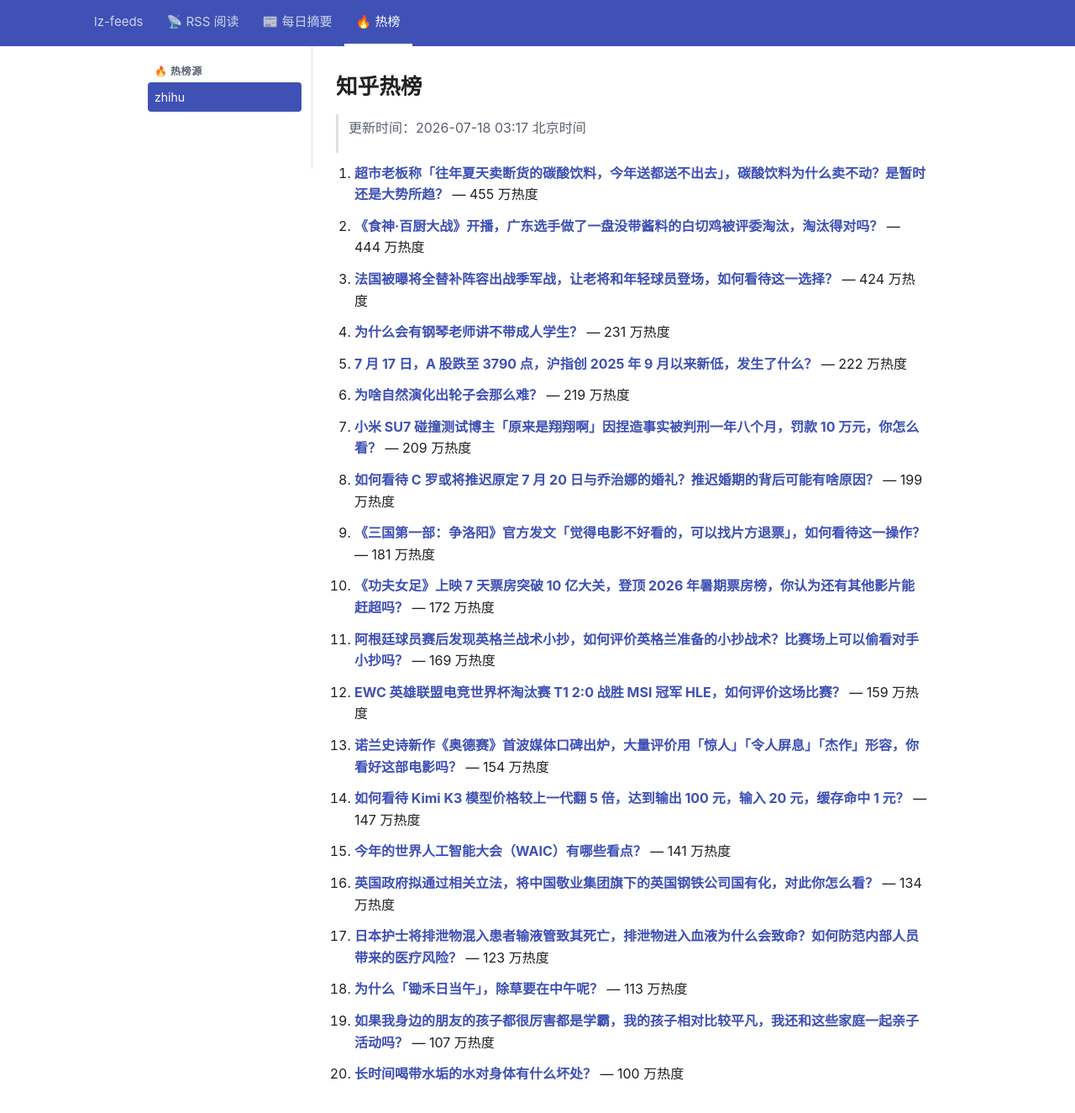
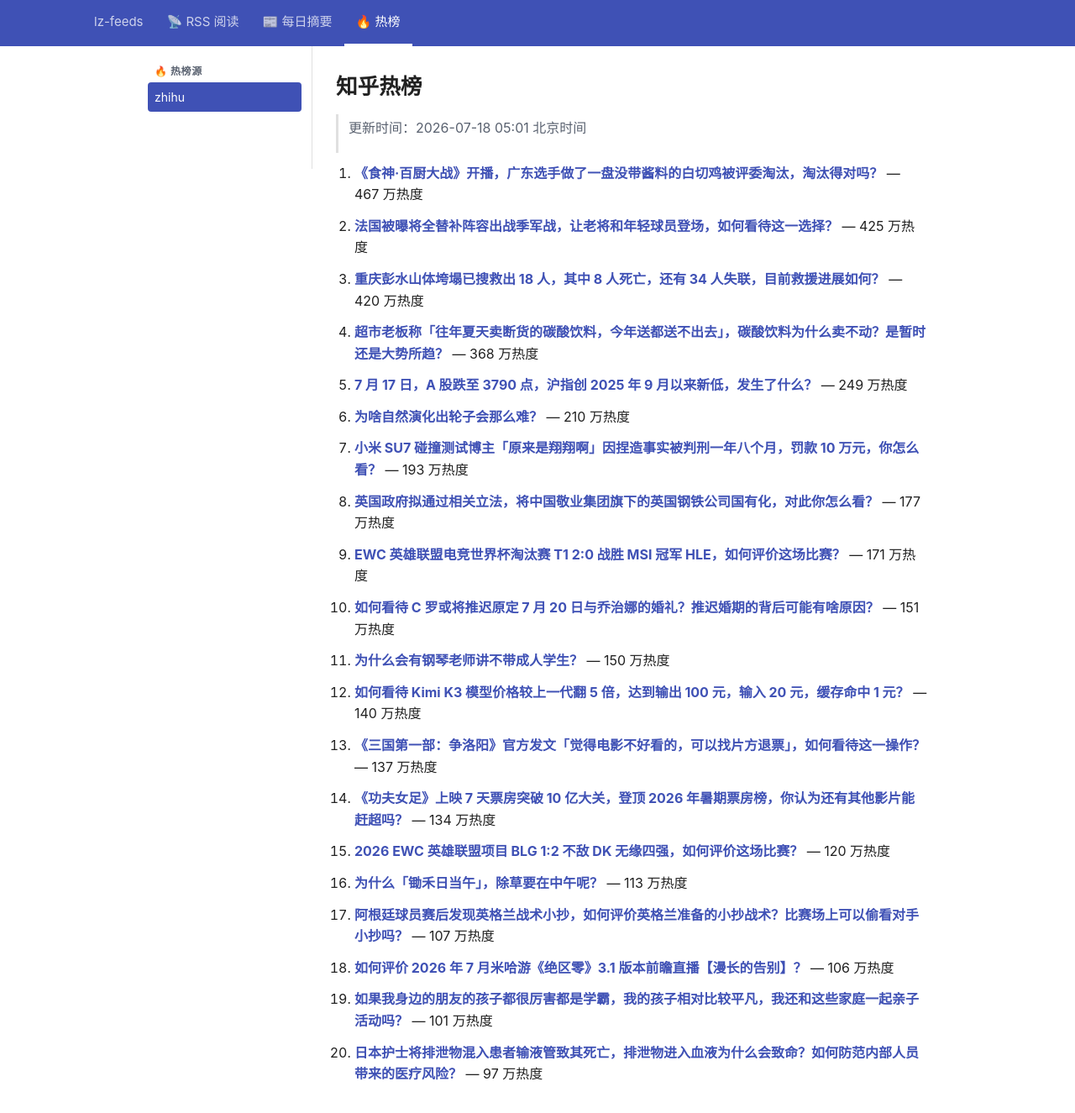
Before and after one commit to lizhang0101/lz-feeds, a Jekyll site: the page built from _hotlist/zhihu.md, in a window 1280 px wide and 1356 px high. Shown: the top 1325 px of the window at 84% size. Built offline with Jekyll 4.4.1, drawn with Linux system fonts in a browser that asks for light colours.

Commit message:
hotlist: 2026-07-17T21:01Z

```diff
--- a/_hotlist/zhihu.md
+++ b/_hotlist/zhihu.md
@@ -1,48 +1,48 @@
 ---
-updated: 2026-07-18 03:17 北京时间
+updated: 2026-07-18 05:01 北京时间
 count: 20
 ---
 
 # 知乎热榜
 
-> 更新时间：2026-07-18 03:17 北京时间
+> 更新时间：2026-07-18 05:01 北京时间
 
-1. **[超市老板称「往年夏天卖断货的碳酸饮料，今年送都送不出去」，碳酸饮料为什么卖不动？是暂时还是大势所趋？](https://www.zhihu.com/question/2061198817991418630)** — 455 万热度
+1. **[《食神·百厨大战》开播，广东选手做了一盘没带酱料的白切鸡被评委淘汰，淘汰得对吗？](https://www.zhihu.com/question/2060129175554594141)** — 467 万热度
 
-2. **[《食神·百厨大战》开播，广东选手做了一盘没带酱料的白切鸡被评委淘汰，淘汰得对吗？](https://www.zhihu.com/question/2060129175554594141)** — 444 万热度
+2. **[法国被曝将全替补阵容出战季军战，让老将和年轻球员登场，如何看待这一选择？](https://www.zhihu.com/question/2061482689165619531)** — 425 万热度
 
-3. **[法国被曝将全替补阵容出战季军战，让老将和年轻球员登场，如何看待这一选择？](https://www.zhihu.com/question/2061482689165619531)** — 424 万热度
+3. **[重庆彭水山体垮塌已搜救出 18 人，其中 8 人死亡，还有 34 人失联，目前救援进展如何？](https://www.zhihu.com/question/2061492162714395796)** — 420 万热度
 
-4. **[为什么会有钢琴老师讲不带成人学生？](https://www.zhihu.com/question/2042257207627179809)** — 231 万热度
+4. **[超市老板称「往年夏天卖断货的碳酸饮料，今年送都送不出去」，碳酸饮料为什么卖不动？是暂时还是大势所趋？](https://www.zhihu.com/question/2061198817991418630)** — 368 万热度
 
-5. **[7 月 17 日，A 股跌至 3790 点，沪指创 2025 年 9 月以来新低，发生了什么？](https://www.zhihu.com/question/2061116752398962968)** — 222 万热度
+5. **[7 月 17 日，A 股跌至 3790 点，沪指创 2025 年 9 月以来新低，发生了什么？](https://www.zhihu.com/question/2061116752398962968)** — 249 万热度
 
-6. **[为啥自然演化出轮子会那么难？](https://www.zhihu.com/question/2060649695580624117)** — 219 万热度
+6. **[为啥自然演化出轮子会那么难？](https://www.zhihu.com/question/2060649695580624117)** — 210 万热度
 
-7. **[小米 SU7 碰撞测试博主「原来是翔翔啊」因捏造事实被判刑一年八个月，罚款 10 万元，你怎么看？](https://www.zhihu.com/question/2061463583091959064)** — 209 万热度
+7. **[小米 SU7 碰撞测试博主「原来是翔翔啊」因捏造事实被判刑一年八个月，罚款 10 万元，你怎么看？](https://www.zhihu.com/question/2061463583091959064)** — 193 万热度
 
-8. **[如何看待 C 罗或将推迟原定 7 月 20 日与乔治娜的婚礼？推迟婚期的背后可能有啥原因？](https://www.zhihu.com/question/2061095985552663651)** — 199 万热度
+8. **[英国政府拟通过相关立法，将中国敬业集团旗下的英国钢铁公司国有化，对此你怎么看？](https://www.zhihu.com/question/2038539763599266938)** — 177 万热度
 
-9. **[《三国第一部：争洛阳》官方发文「觉得电影不好看的，可以找片方退票」，如何看待这一操作？](https://www.zhihu.com/question/2061409074185335802)** — 181 万热度
+9. **[EWC 英雄联盟电竞世界杯淘汰赛 T1 2:0 战胜 MSI 冠军 HLE，如何评价这场比赛？](https://www.zhihu.com/question/2061556273808775032)** — 171 万热度
 
-10. **[《功夫女足》上映 7 天票房突破 10 亿大关，登顶 2026 年暑期票房榜，你认为还有其他影片能赶超吗？](https://www.zhihu.com/question/2060038001975976897)** — 172 万热度
+10. **[如何看待 C 罗或将推迟原定 7 月 20 日与乔治娜的婚礼？推迟婚期的背后可能有啥原因？](https://www.zhihu.com/question/2061095985552663651)** — 151 万热度
 
-11. **[阿根廷球员赛后发现英格兰战术小抄，如何评价英格兰准备的小抄战术？比赛场上可以偷看对手小抄吗？](https://www.zhihu.com/question/2061110573723378273)** — 169 万热度
+11. **[为什么会有钢琴老师讲不带成人学生？](https://www.zhihu.com/question/2042257207627179809)** — 150 万热度
 
-12. **[EWC 英雄联盟电竞世界杯淘汰赛 T1 2:0 战胜 MSI 冠军 HLE，如何评价这场比赛？](https://www.zhihu.com/question/2061556273808775032)** — 159 万热度
+12. **[如何看待 Kimi K3 模型价格较上一代翻 5 倍，达到输出 100 元，输入 20 元，缓存命中 1 元？](https://www.zhihu.com/question/2061233239566685346)** — 140 万热度
 
-13. **[诺兰史诗新作《奥德赛》首波媒体口碑出炉，大量评价用「惊人」「令人屏息」「杰作」形容，你看好这部电影吗？](https://www.zhihu.com/question/2058197753138602590)** — 154 万热度
+13. **[《三国第一部：争洛阳》官方发文「觉得电影不好看的，可以找片方退票」，如何看待这一操作？](https://www.zhihu.com/question/2061409074185335802)** — 137 万热度
 
-14. **[如何看待 Kimi K3 模型价格较上一代翻 5 倍，达到输出 100 元，输入 20 元，缓存命中 1 元？](https://www.zhihu.com/question/2061233239566685346)** — 147 万热度
+14. **[《功夫女足》上映 7 天票房突破 10 亿大关，登顶 2026 年暑期票房榜，你认为还有其他影片能赶超吗？](https://www.zhihu.com/question/2060038001975976897)** — 134 万热度
 
-15. **[今年的世界人工智能大会（WAIC）有哪些看点？](https://www.zhihu.com/question/2059240244864611894)** — 141 万热度
+15. **[2026 EWC 英雄联盟项目 BLG 1:2 不敌 DK 无缘四强，如何评价这场比赛？](https://www.zhihu.com/question/2061603096703104286)** — 120 万热度
 
-16. **[英国政府拟通过相关立法，将中国敬业集团旗下的英国钢铁公司国有化，对此你怎么看？](https://www.zhihu.com/question/2038539763599266938)** — 134 万热度
+16. **[为什么「锄禾日当午」，除草要在中午呢？](https://www.zhihu.com/question/2057344841936265609)** — 113 万热度
 
-17. **[日本护士将排泄物混入患者输液管致其死亡，排泄物进入血液为什么会致命？如何防范内部人员带来的医疗风险？](https://www.zhihu.com/question/2061057694832620856)** — 123 万热度
+17. **[阿根廷球员赛后发现英格兰战术小抄，如何评价英格兰准备的小抄战术？比赛场上可以偷看对手小抄吗？](https://www.zhihu.com/question/2061110573723378273)** — 107 万热度
 
-18. **[为什么「锄禾日当午」，除草要在中午呢？](https://www.zhihu.com/question/2057344841936265609)** — 113 万热度
+18. **[如何评价 2026 年 7 月米哈游《绝区零》3.1 版本前瞻直播【漫长的告别】？](https://www.zhihu.com/question/2061226848185585819)** — 106 万热度
 
-19. **[如果我身边的朋友的孩子都很厉害都是学霸，我的孩子相对比较平凡，我还和这些家庭一起亲子活动吗？](https://www.zhihu.com/question/2061015890934736081)** — 107 万热度
+19. **[如果我身边的朋友的孩子都很厉害都是学霸，我的孩子相对比较平凡，我还和这些家庭一起亲子活动吗？](https://www.zhihu.com/question/2061015890934736081)** — 101 万热度
 
-20. **[长时间喝带水垢的水对身体有什么坏处？](https://www.zhihu.com/question/284098592)** — 100 万热度
+20. **[日本护士将排泄物混入患者输液管致其死亡，排泄物进入血液为什么会致命？如何防范内部人员带来的医疗风险？](https://www.zhihu.com/question/2061057694832620856)** — 97 万热度
```
